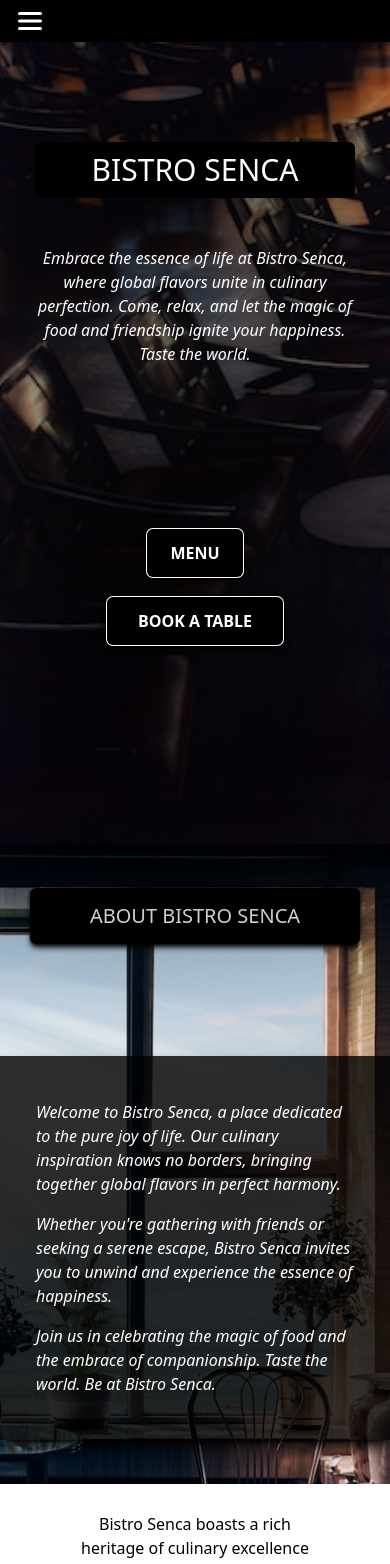
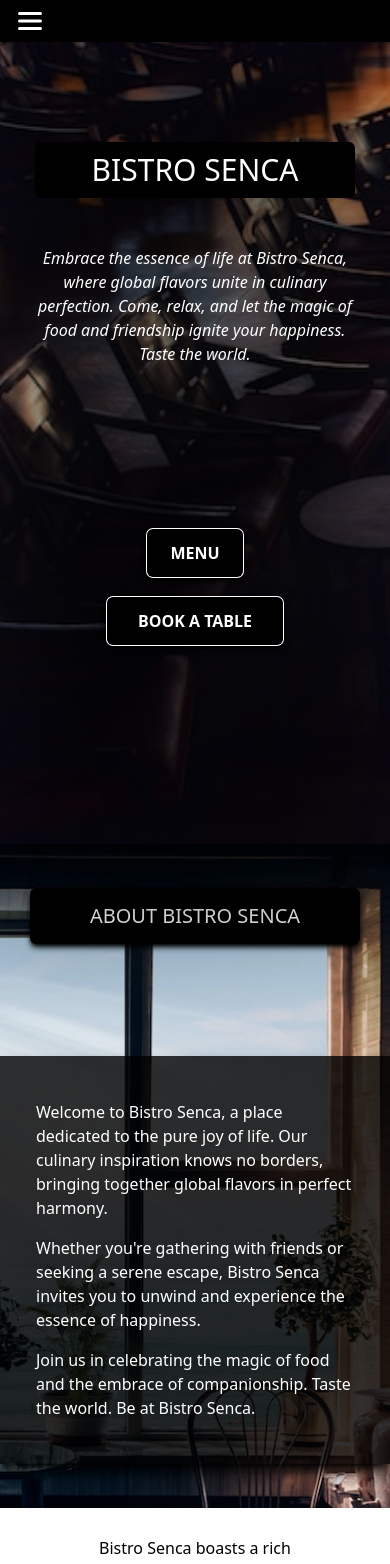
Before and after one commit to christophermorin/bistro_senca-v2, a Next.js app: page / in a window 390 px wide. Shown: the top 1564 px of the page. Built offline with nearby package versions, Linux system fonts and the light colour scheme.

Commit message:
fix: font contrasts on mobile

```diff
--- a/src/app/about/index.tsx
+++ b/src/app/about/index.tsx
@@ -7,13 +7,13 @@ export function About() {
     >
       <section className="md:col-span-2 md:col-start-2  md:py-32">
         <div className="grid justify-center mt-11 lg:mt-0 md:col-span-3 md:col-start-2 md:justify-start">
-          <div className="w-[330px] h-14 bg-black rounded-md shadow-md shadow-black md:w-full md:h-24 px-8">
+          <div className="w-[330px] h-14 bg-black rounded-md shadow-md shadow-black md:w-full md:h-24 md:px-8">
             <h1 className="flex justify-center items-center h-full text-white uppercase text-xl font-medium md:text-3xl">
               About Bistro Senca
             </h1>
           </div>
         </div>
-        <div className="grid grid-cols-1 bg-black/80 text-white italic font-thin gap-4 px-9 py-11 mt-28 mb-11 shadow-lg shadow-black md:mb-0 md:col-span-2  md:text-2xl">
+        <div className="grid grid-cols-1 bg-black/80 text-white gap-4 px-9 py-11 mt-28 mb-11 shadow-lg shadow-black md:mb-0 md:col-span-2  md:text-2xl">
           <p>
             Welcome to Bistro Senca, a place dedicated to the pure joy of life.
             Our culinary inspiration knows no borders, bringing together global
--- a/src/app/hero/index.tsx
+++ b/src/app/hero/index.tsx
@@ -14,7 +14,7 @@ export function Hero() {
             </h1>
           </div>
           <div className="self-end md:w-3/4 md:mt-10">
-            <p className="text-white italic font-thin text-center mt-12 md:text-4xl md:text-start md:font-extralight md:mt-0">
+            <p className="text-white italic text-center mt-12 md:text-4xl md:text-start md:font-extralight md:mt-0">
               Embrace the essence of life at Bistro Senca, where global flavors
               unite in culinary perfection. Come, relax, and let the magic of
               food and friendship ignite your happiness. Taste the world.
```
